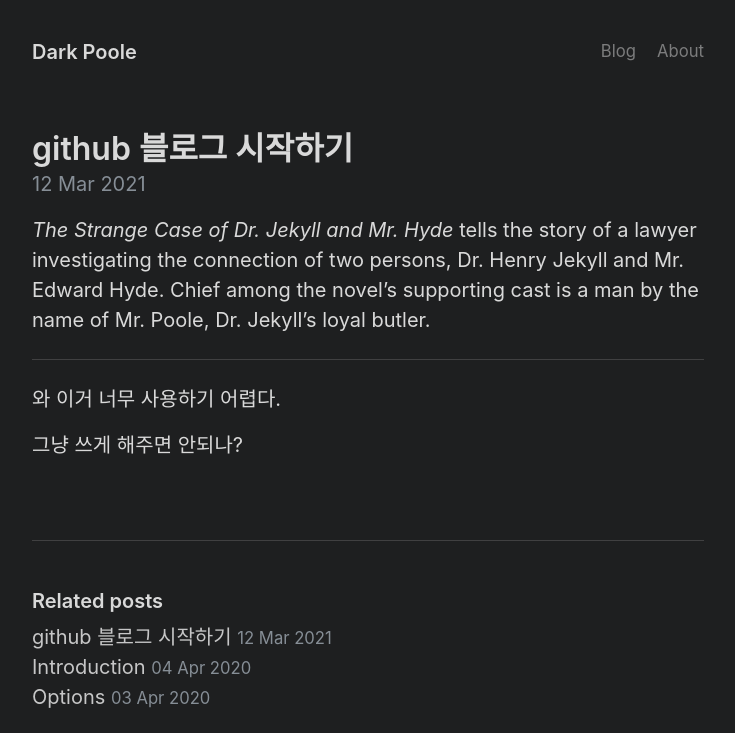
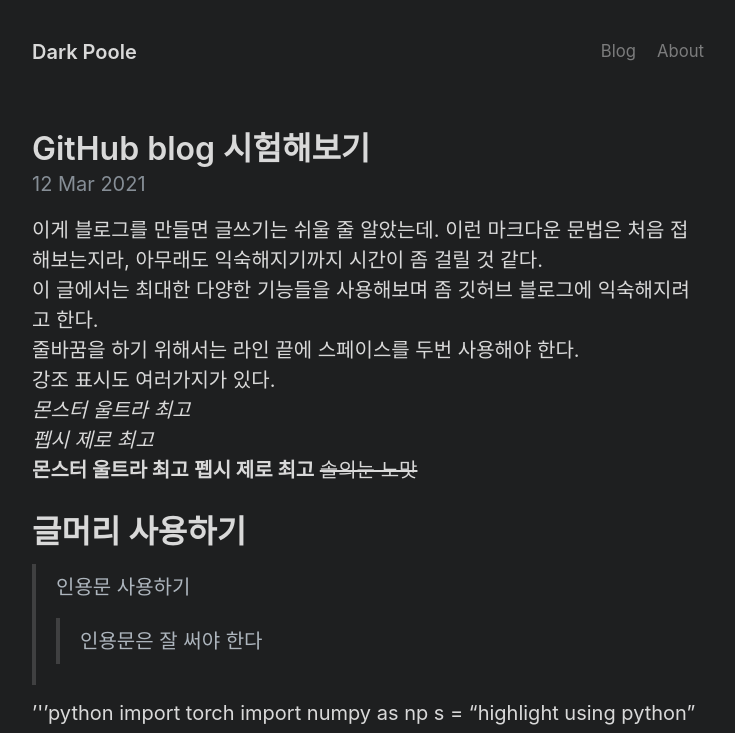
Before and after one commit to kmc0207/kmc0207.github.io, a Jekyll site: the page built from dark-poole-master/_posts/2021-03-12-firstusing.md, in a window 1280 px wide. Shown: the top 733 px of the page, without its empty margins (272-1007 px from the left). Built offline with Jekyll 4.4.1, drawn with Linux system fonts in a browser that asks for light colours; some of the changed text lies outside the part shown.

Commit message:
Update 2021-03-12-firstusing.md

```diff
--- a/dark-poole-master/_posts/2021-03-12-firstusing.md
+++ b/dark-poole-master/_posts/2021-03-12-firstusing.md
@@ -1,16 +1,33 @@
 ---
 layout: post
-title: "github 블로그 시작하기"
+title: "GitHub blog 시험해보기"
 categories :
  - Blog
 tags :
  - Blog
 ---
+이게 블로그를 만들면 글쓰기는 쉬울 줄 알았는데. 이런 마크다운 문법은 처음 접해보는지라, 아무래도 익숙해지기까지 시간이 좀 걸릴 것 같다.
+이 글에서는 최대한 다양한 기능들을 사용해보며 좀 깃허브 블로그에 익숙해지려고 한다.
+줄바꿈을 하기 위해서는 라인 끝에 스페이스를 두번 사용해야 한다.
+강조 표시도 여러가지가 있다.
+*몬스터 울트라 최고*
+_펩시 제로 최고_
+**몬스터 울트라 최고**
+__펩시 제로 최고__
+~~솔의눈 노맛~~
 
-*The Strange Case of Dr. Jekyll and Mr. Hyde* tells the story of a lawyer investigating the connection of two persons, Dr. Henry Jekyll and Mr. Edward Hyde. Chief among the novel's supporting cast is a man by the name of Mr. Poole, Dr. Jekyll's loyal butler.
+# 글머리 사용하기
 
------
+> 인용문 사용하기
+>> 인용문은 잘 써야 한다
 
-와 이거 너무 사용하기 어렵다.
+'''python
+import torch
+import numpy as np
+s = "highlight using python"
+print s
+'''
 
-그냥 쓰게 해주면 안되나?
+
+그림 넣기
+![포탈라_궁](https://user-images.githubusercontent.com/53795870/110945607-3d748b80-8381-11eb-9a17-bfad3b8b3076.jpg)
```
